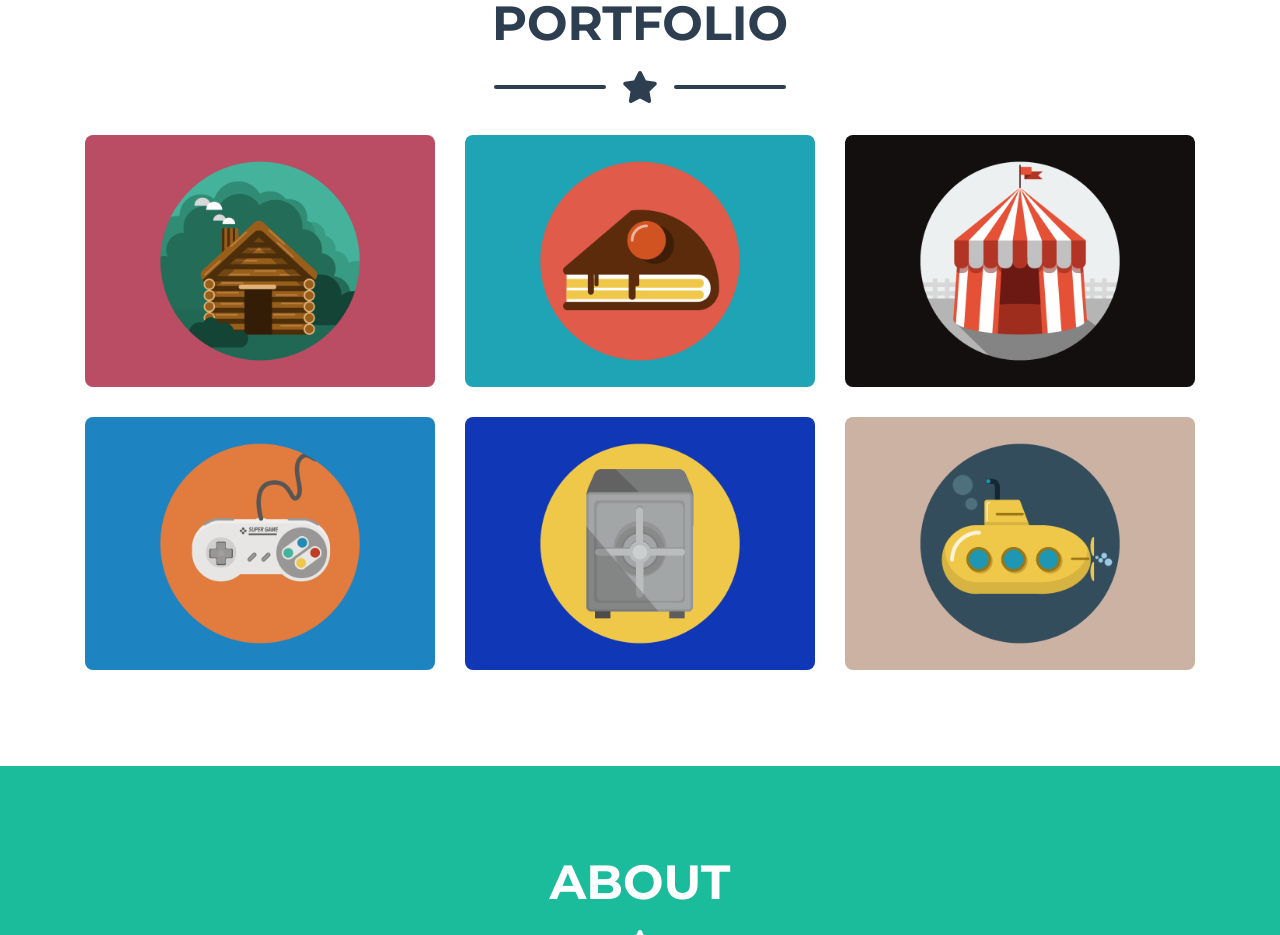
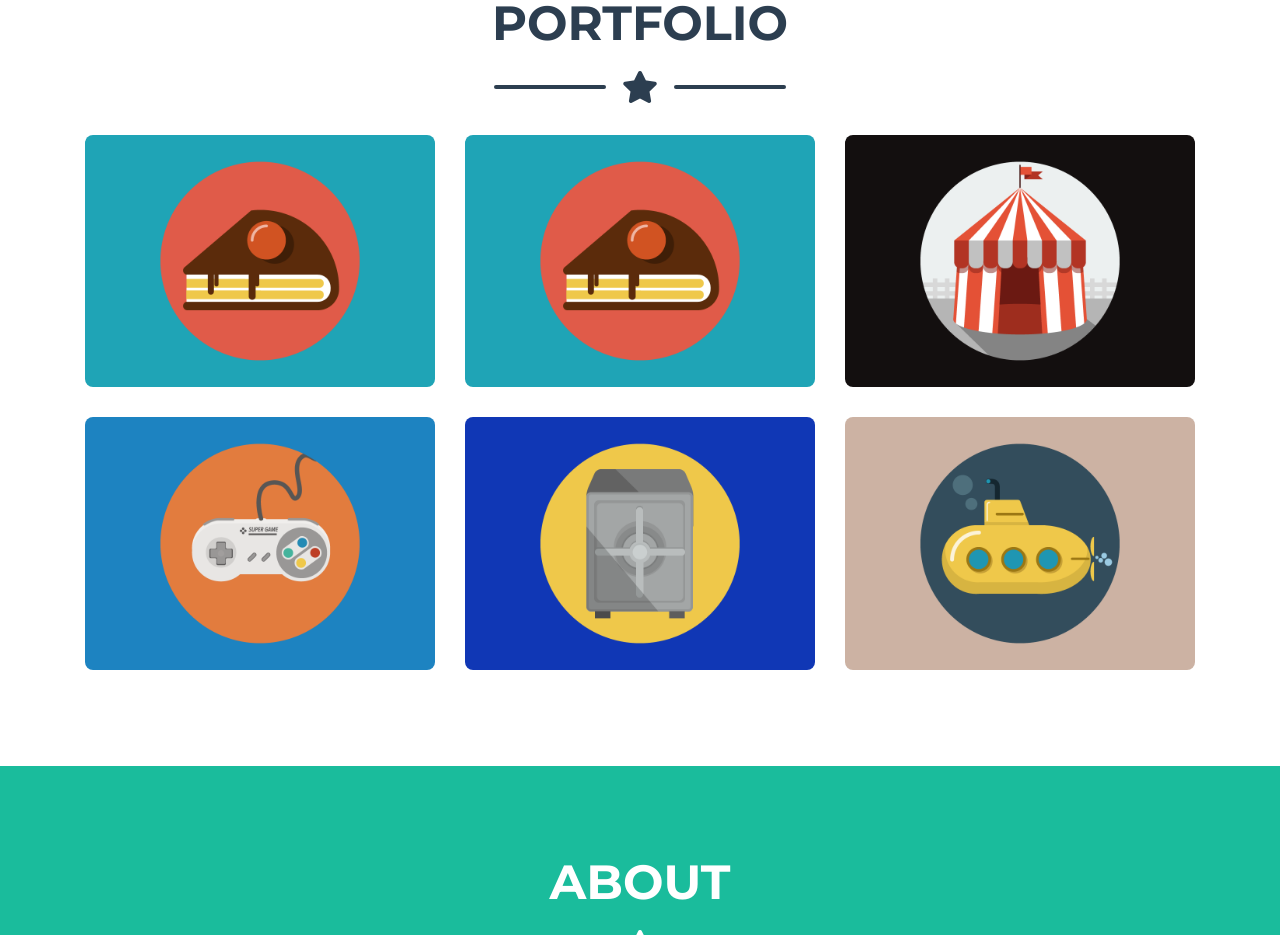
Before and after one commit to ahcmyfox/startbootstrap, a website with bundled scripts: page index.html in a window 1280 px wide. Shown: the part 876-1811 px from the top of the page. Built offline with nearby package versions, Linux system fonts and the light colour scheme.

Commit message:
Replace cabin by cake

```diff
--- a/index.html
+++ b/index.html
@@ -98,7 +98,7 @@
                 <i class="fas fa-plus fa-3x"></i>
               </div>
             </div>
-            <img class="img-fluid" src="img/portfolio/cabin.png" alt="">
+            <img class="img-fluid" src="img/portfolio/cake.png" alt="">
           </div>
         </div>
 
```
